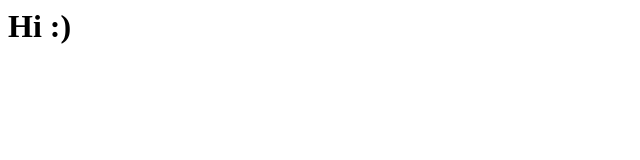
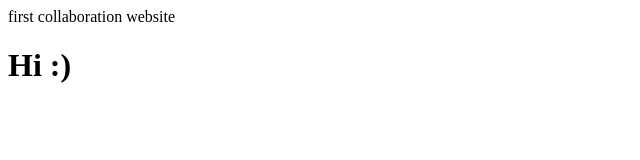
Before and after one commit to Jderossi/CFGfirstrepository, a plain HTML site: page index.html in a window 1280 px wide. Shown: the whole page, without its empty margins (0-640 px from the left). Drawn offline with Linux system fonts and the light colour scheme.

```diff
--- a/index.html
+++ b/index.html
@@ -1,4 +1,7 @@
 <DOCTYPE html>
   <html>
+  <head> first collaboration website </head>
+  <body>
   <h1> Hi :) </h1>
+</body>
   </html>
```
